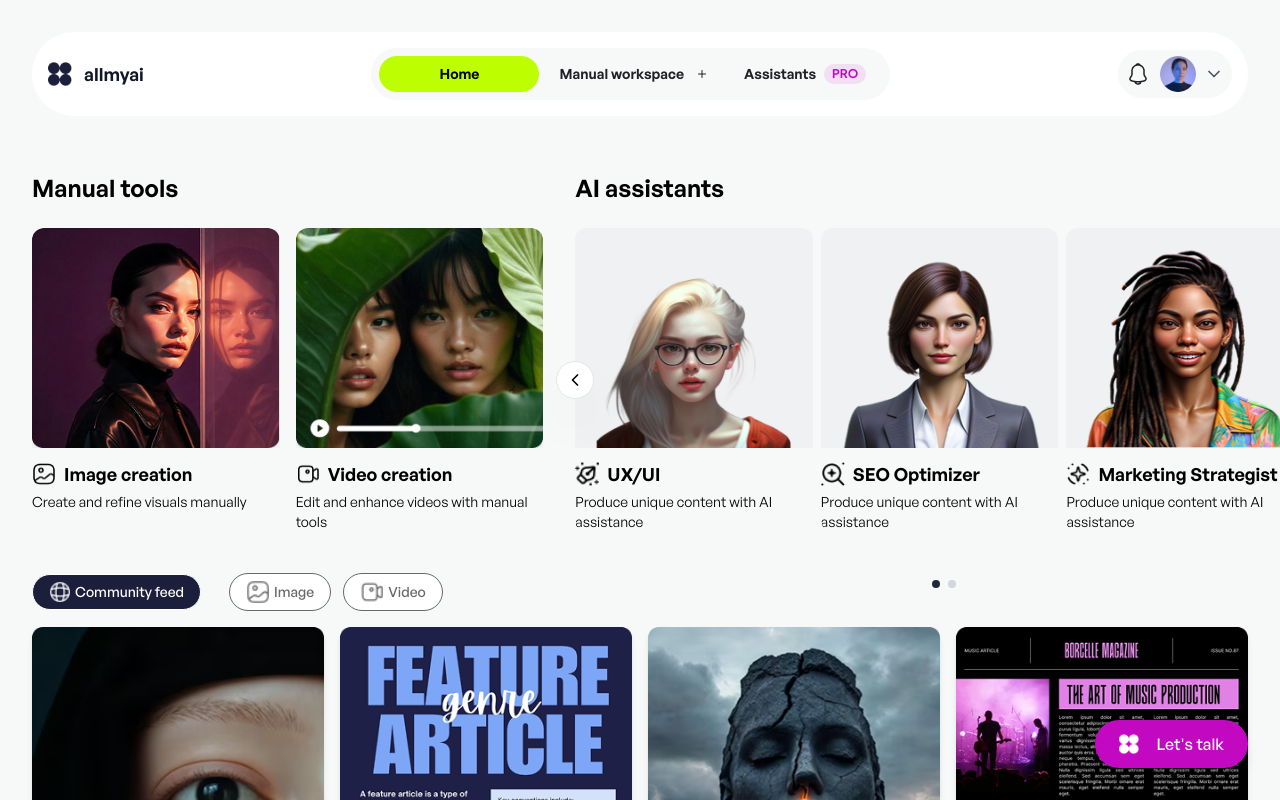
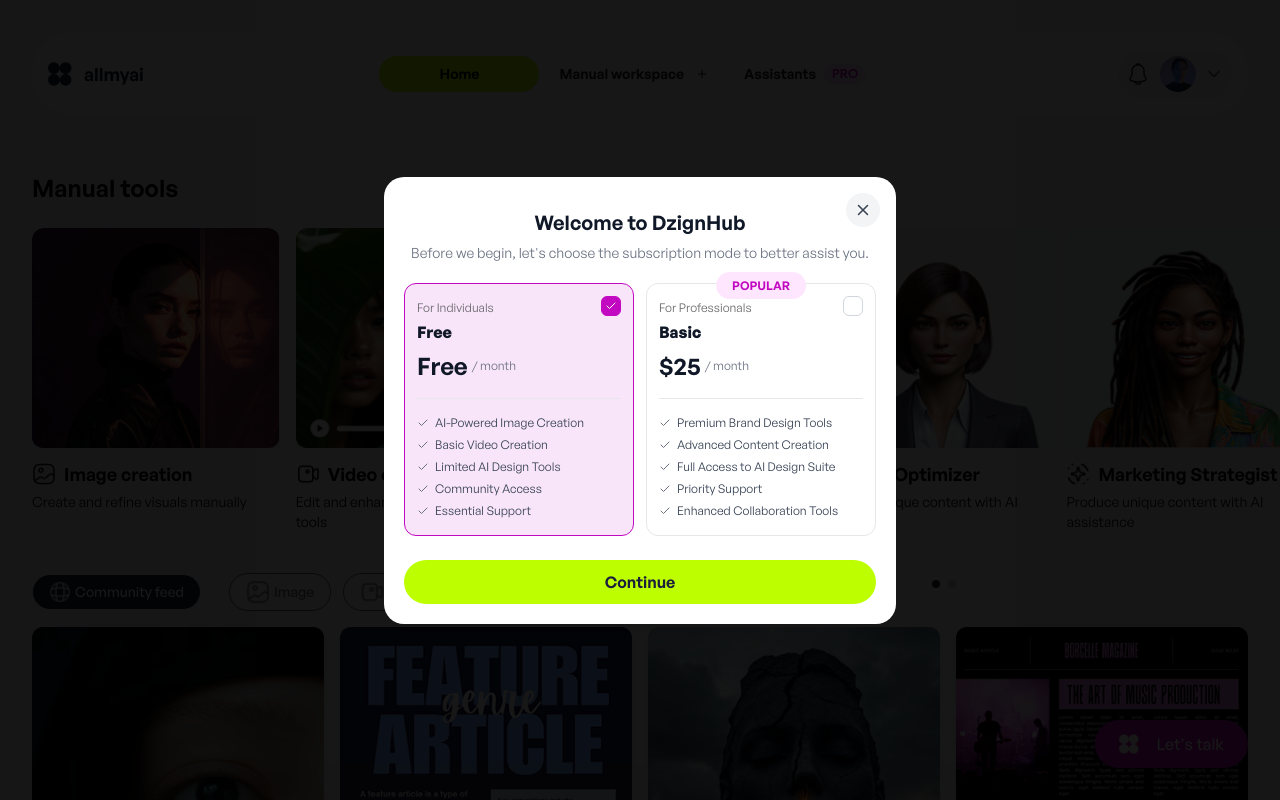
Before and after one commit to Moeed-Tahir/dzignhub, a Next.js app: page /dashboard in a window 1280 px wide. Both pictures are taken after a click on the button "Let's talk". Shown: the top 800 px of the page. Built offline with nearby package versions, Linux system fonts and the light colour scheme.

Commit message:
show pricing modal

```diff
--- a/src/app/dashboard/page.js
+++ b/src/app/dashboard/page.js
@@ -5,9 +5,12 @@ import ToolCard from '@/components/homepage/ToolCard'
 import { Camera, CameraIcon, Pen, Search, Star, ChevronLeft, ChevronRight } from 'lucide-react'
 import Image from 'next/image'
 import { useState } from 'react'
+import ModalPopup from '@/components/homepage/ModalPopup'
 
 function Page() {
   const [currentSlide, setCurrentSlide] = useState(0)
+  const [isModalOpen, setIsModalOpen] = useState(false)
+
 
   const aiAssistants = [
     {
@@ -176,7 +179,8 @@ function Page() {
       {/* Let's talk button - Fixed position bottom right */}
       <button
         className="fixed bottom-8 right-8 bg-[#C209C1] text-white px-6 py-3 rounded-full flex items-center gap-3 shadow-lg hover:shadow-xl transition-all duration-300 hover:scale-105 z-50"
-        onClick={() => console.log('Let\'s talk clicked')}
+        onClick={() => setIsModalOpen(true)}
+
         style={{
           width: 'auto',
           height: 48,
@@ -197,6 +201,12 @@ function Page() {
         />
         <span className="font-medium">Let's talk</span>
       </button>
+
+      {/* Modal Popup */}
+      <ModalPopup
+        isOpen={isModalOpen}
+        onClose={() => setIsModalOpen(false)}
+      />
     </div>
 
     </>
--- /dev/null
+++ b/src/components/homepage/ModalPopup.jsx
@@ -0,0 +1,153 @@
+'use client'
+import { useState } from 'react'
+import { X, Check } from 'lucide-react'
+
+const ModalPopup = ({ isOpen, onClose }) => {
+  const [selectedPlan, setSelectedPlan] = useState('free')
+
+  if (!isOpen) return null
+
+  const plans = [
+    {
+      id: 'free',
+      text: "For Individuals",
+      name: 'Free',
+      price: 'Free',
+      period: '/ month',
+      perks: [
+        'AI-Powered Image Creation',
+        'Basic Video Creation',
+        'Limited AI Design Tools',
+        'Community Access',
+        'Essential Support',
+      ]
+    },
+    {
+      id: 'pro',
+      text: "For Professionals",
+      name: 'Basic',
+      price: '$25',
+      period: '/ month',
+      popular: true,
+      perks: [
+        'Premium Brand Design Tools',
+        'Advanced Content Creation',
+        'Full Access to AI Design Suite',
+        'Priority Support',
+        'Enhanced Collaboration Tools'
+      ]
+    }
+  ]
+
+  return (
+    <div className="fixed inset-0 bg-[#000000e8] flex items-center justify-center z-50 p-4">
+
+      {/* Changed max-w from xl to lg, adjusted padding */}
+      <div className="bg-white rounded-[20px] p-5 max-w-lg w-full mx-auto relative shadow-lg">
+        {/* Close button - no change needed here */}
+        <button
+          onClick={onClose}
+          className="absolute top-4 right-4 p-2 bg-gray-100 hover:bg-gray-200 rounded-full transition-colors text-gray-700"
+        >
+          <X size={18} />
+        </button>
+
+        {/* Welcome text and description - slightly smaller text, adjusted margins */}
+        <div className="mb-5 text-center mt-3">
+          <h2 className="text-xl font-semibold text-gray-900 mb-1.5">
+            Welcome to DzignHub
+          </h2>
+          <p className="text-gray-500 text-sm">
+            Before we begin, let's choose the subscription mode to better assist you.
+          </p>
+        </div>
+
+        {/* Pricing cards - reduced padding, adjusted font sizes */}
+        <div className="grid grid-cols-1 md:grid-cols-2 gap-3"> {/* Reduced gap */}
+          {plans.map((plan) => (
+            <div
+              key={plan.id}
+              onClick={() => setSelectedPlan(plan.id)}
+              className={`relative py-4 px-3 rounded-xl border cursor-pointer transition-all duration-200 ${
+                selectedPlan === plan.id
+                  ? 'border-[#C209C1] bg-[#C209C11A]'
+                  : 'border-gray-200 hover:border-gray-300'
+              }`}
+            >
+              {/* Popular badge - no change needed here */}
+              {plan.popular && (
+                <div className="absolute -top-3 left-1/2 transform -translate-x-1/2">
+                  <span className="bg-[#FEE7FE] text-[#C209C1] px-4 py-1.5 rounded-full text-xs font-semibold uppercase">
+                    Popular
+                  </span>
+                </div>
+              )}
+
+              {/* Check/Uncheck icon - no change needed here */}
+              <div className={`absolute top-3 right-3 w-5 h-5 rounded-md flex items-center justify-center border ${ /* Adjusted top/right slightly */
+                selectedPlan === plan.id
+                  ? 'bg-[#C209C1] border-[#C209C1]'
+                  : 'bg-white border-gray-300'
+              }`}>
+                {selectedPlan === plan.id ? (
+                  <Check size={12} className="text-white" />
+                ) : (
+                  <div className="w-2 h-2 rounded-sm"></div>
+                )}
+              </div>
+
+              {/* Plan text (e.g., For Individuals) - no change needed here */}
+              <h3 className="text-xs font-normal text-[#68686B] mb-1">
+                {plan.text}
+              </h3>
+              {/* Plan name - slightly smaller */}
+              <h3 className="text-base font-bold text-gray-900 mb-1.5">
+                {plan.name}
+              </h3>
+
+              {/* Price - slightly smaller */}
+              <div className="flex items-center mb-4"> {/* Adjusted margin-bottom */}
+                <span className="text-2xl font-semibold text-gray-900">
+                  {plan.price}
+                </span>
+                <span className="text-gray-500 ml-1 text-xs"> {/* Smaller text */}
+                  {plan.period}
+                </span>
+              </div>
+
+              {/* Divider - no change needed here */}
+              <hr className="border-gray-200 mb-4" />
+
+              {/* Perks - slightly smaller text, reduced spacing */}
+              <div>
+                <ul className="space-y-1.5"> {/* Reduced space between items */}
+                  {plan.perks.map((perk, index) => (
+                    <li key={index} className="flex items-center text-gray-700 text-xs"> {/* Smaller text */}
+                      <Check size={12} className="text-gray-500 mr-1.5 flex-shrink-0" /> {/* Smaller icon, reduced margin */}
+                      {perk}
+                    </li>
+                  ))}
+                </ul>
+              </div>
+            </div>
+          ))}
+        </div>
+
+        {/* Action button - slightly adjusted margin and padding */}
+        <div className="mt-6"> {/* Adjusted margin-top */}
+          <button
+            onClick={() => {
+              console.log('Selected plan:', selectedPlan)
+              onClose()
+            }}
+            className="w-full px-5 py-2.5 text-[#1B1F3B] bg-[#BDFF00] rounded-full font-semibold text-base hover:bg-opacity-90 transition-colors" /* Adjusted padding, font size */
+          >
+            Continue
+          </button>
+        </div>
+      </div>
+    </div>
+  )
+}
+
+export default ModalPopup
```
